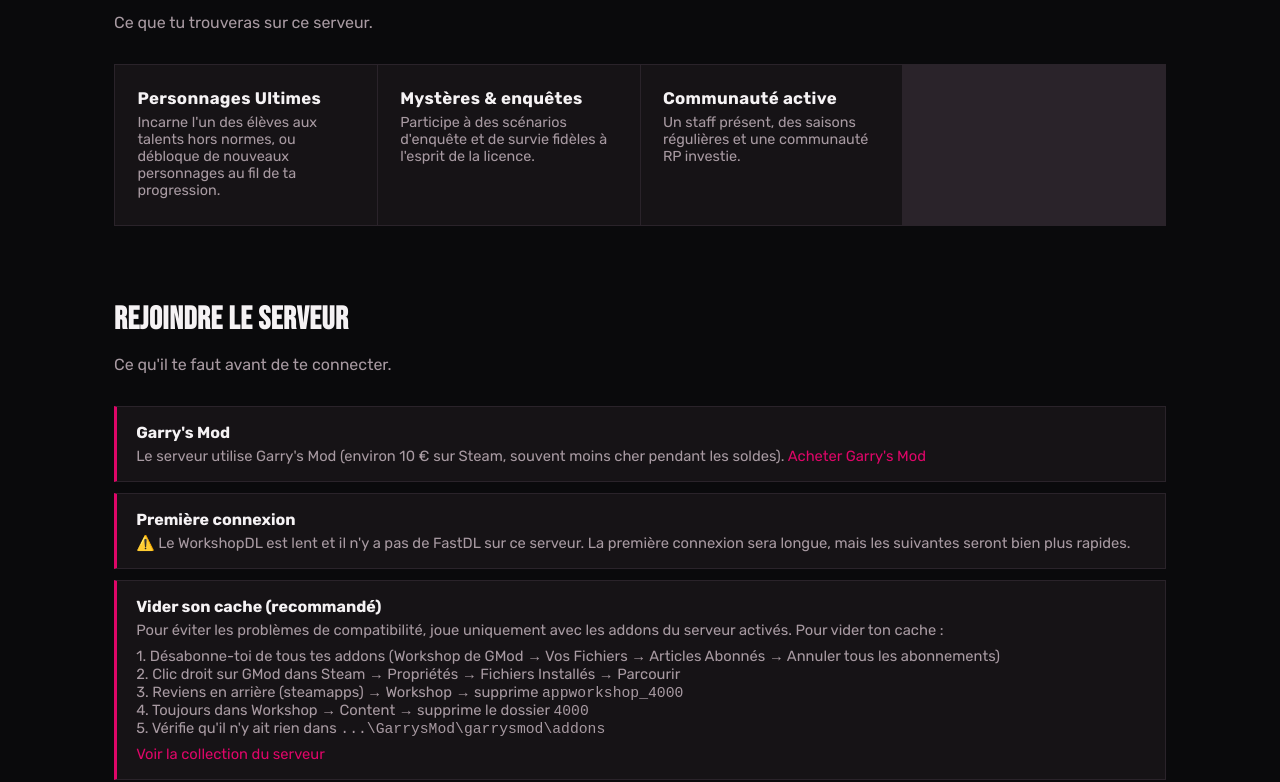
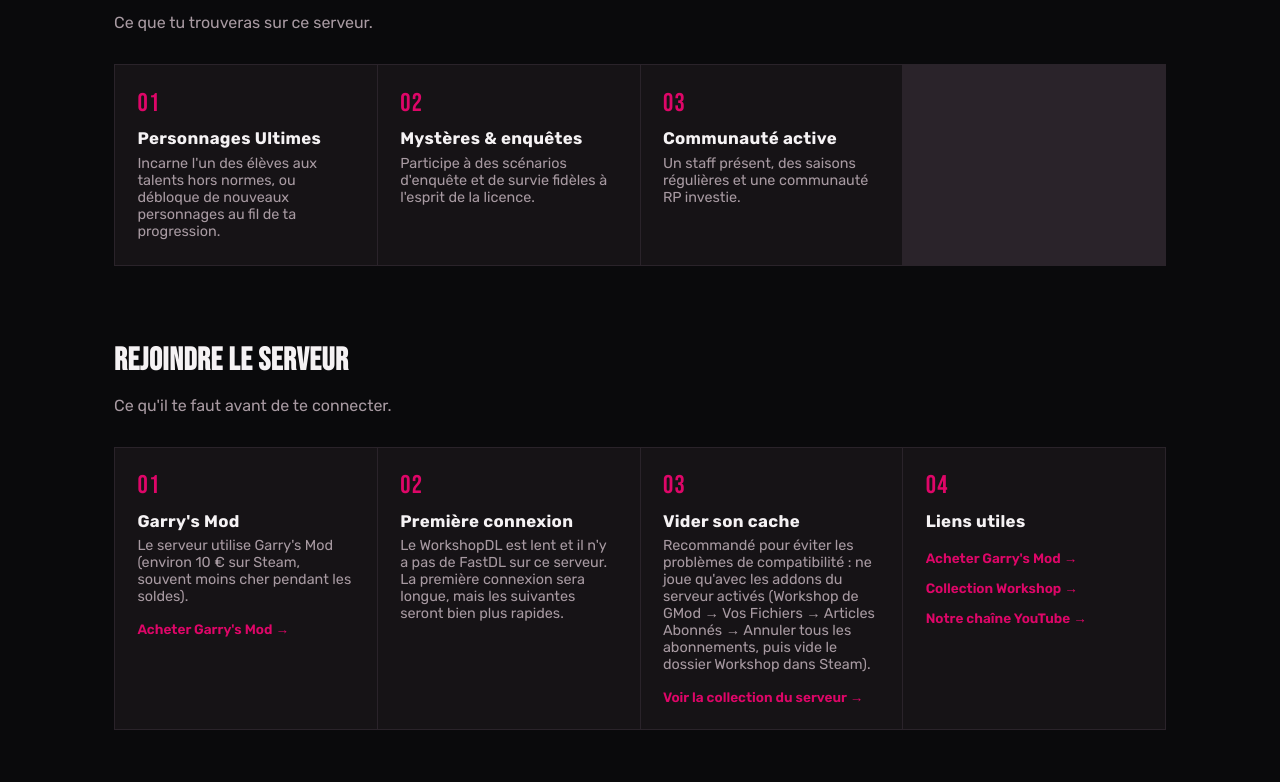
Before and after one commit to Katsu6624/danganronpa-rebirth-rp, a plain HTML site: page index.html in a window 1280 px wide. Shown: the part 717-1499 px from the top of the page. Drawn offline with Linux system fonts and the light colour scheme.

Commit message:
Unifie le style des sections de l'accueil en un seul systeme de cartes

```diff
--- a/css/style.css
+++ b/css/style.css
@@ -258,6 +258,27 @@ a {
   margin: 0.2rem 0;
 }
 
+.card-icon {
+  display: block;
+  font-family: 'Bebas Neue', sans-serif;
+  font-size: 1.6rem;
+  letter-spacing: 0.05em;
+  color: var(--red);
+  margin-bottom: 0.6rem;
+}
+
+.card-link {
+  display: inline-block;
+  margin-top: 0.8rem;
+  color: var(--red);
+  font-size: 0.85rem;
+  font-weight: 600;
+}
+
+.card-link:hover {
+  color: var(--text);
+}
+
 /* Character cards */
 .char-card {
   display: flex;
--- a/index.html
+++ b/index.html
@@ -53,14 +53,17 @@
     <p class="subtitle">Ce que tu trouveras sur ce serveur.</p>
     <div class="grid">
       <div class="card">
+        <span class="card-icon">01</span>
         <h3>Personnages Ultimes</h3>
         <p>Incarne l'un des élèves aux talents hors normes, ou débloque de nouveaux personnages au fil de ta progression.</p>
       </div>
       <div class="card">
+        <span class="card-icon">02</span>
         <h3>Mystères &amp; enquêtes</h3>
         <p>Participe à des scénarios d'enquête et de survie fidèles à l'esprit de la licence.</p>
       </div>
       <div class="card">
+        <span class="card-icon">03</span>
         <h3>Communauté active</h3>
         <p>Un staff présent, des saisons régulières et une communauté RP investie.</p>
       </div>
@@ -71,32 +74,33 @@
     <h2>Rejoindre le serveur</h2>
     <p class="subtitle">Ce qu'il te faut avant de te connecter.</p>
 
-    <div class="rules-list">
-      <div class="rule-item">
-        <h4>Garry's Mod</h4>
-        <p>Le serveur utilise Garry's Mod (environ 10 € sur Steam, souvent moins cher pendant les soldes). <a href="https://store.steampowered.com/app/4000/Garrys_Mod/" target="_blank" rel="noopener" style="color:var(--red);">Acheter Garry's Mod</a></p>
+    <div class="grid">
+      <div class="card">
+        <span class="card-icon">01</span>
+        <h3>Garry's Mod</h3>
+        <p>Le serveur utilise Garry's Mod (environ 10 € sur Steam, souvent moins cher pendant les soldes).</p>
+        <a class="card-link" href="https://store.steampowered.com/app/4000/Garrys_Mod/" target="_blank" rel="noopener">Acheter Garry's Mod →</a>
       </div>
-      <div class="rule-item">
-        <h4>Première connexion</h4>
-        <p>⚠️ Le WorkshopDL est lent et il n'y a pas de FastDL sur ce serveur. La première connexion sera longue, mais les suivantes seront bien plus rapides.</p>
+      <div class="card">
+        <span class="card-icon">02</span>
+        <h3>Première connexion</h3>
+        <p>Le WorkshopDL est lent et il n'y a pas de FastDL sur ce serveur. La première connexion sera longue, mais les suivantes seront bien plus rapides.</p>
       </div>
-      <div class="rule-item">
-        <h4>Vider son cache (recommandé)</h4>
-        <p>Pour éviter les problèmes de compatibilité, joue uniquement avec les addons du serveur activés. Pour vider ton cache :</p>
-        <p style="margin-top:0.5rem;">1. Désabonne-toi de tous tes addons (Workshop de GMod → Vos Fichiers → Articles Abonnés → Annuler tous les abonnements)<br>
-        2. Clic droit sur GMod dans Steam → Propriétés → Fichiers Installés → Parcourir<br>
-        3. Reviens en arrière (steamapps) → Workshop → supprime <code>appworkshop_4000</code><br>
-        4. Toujours dans Workshop → Content → supprime le dossier <code>4000</code><br>
-        5. Vérifie qu'il n'y ait rien dans <code>...\GarrysMod\garrysmod\addons</code></p>
-        <p style="margin-top:0.5rem;"><a href="https://steamcommunity.com/sharedfiles/filedetails/?id=3728047876" target="_blank" rel="noopener" style="color:var(--red);">Voir la collection du serveur</a></p>
+      <div class="card">
+        <span class="card-icon">03</span>
+        <h3>Vider son cache</h3>
+        <p>Recommandé pour éviter les problèmes de compatibilité : ne joue qu'avec les addons du serveur activés (Workshop de GMod → Vos Fichiers → Articles Abonnés → Annuler tous les abonnements, puis vide le dossier Workshop dans Steam).</p>
+        <a class="card-link" href="https://steamcommunity.com/sharedfiles/filedetails/?id=3728047876" target="_blank" rel="noopener">Voir la collection du serveur →</a>
       </div>
-    </div>
-
-    <h3 style="margin-top:2rem;">Liens utiles</h3>
-    <div class="btn-row">
-      <a class="btn btn-outline" href="https://store.steampowered.com/app/4000/Garrys_Mod/" target="_blank" rel="noopener">Acheter Garry's Mod</a>
-      <a class="btn btn-outline" href="https://steamcommunity.com/sharedfiles/filedetails/?id=3728047876" target="_blank" rel="noopener">Collection Workshop</a>
-      <a class="btn btn-outline" href="https://www.youtube.com/channel/UCEA-thobFR1baIsOYAiFSDw" target="_blank" rel="noopener">Notre chaîne YouTube</a>
+      <div class="card">
+        <span class="card-icon">04</span>
+        <h3>Liens utiles</h3>
+        <p>
+          <a class="card-link" href="https://store.steampowered.com/app/4000/Garrys_Mod/" target="_blank" rel="noopener">Acheter Garry's Mod →</a><br>
+          <a class="card-link" href="https://steamcommunity.com/sharedfiles/filedetails/?id=3728047876" target="_blank" rel="noopener">Collection Workshop →</a><br>
+          <a class="card-link" href="https://www.youtube.com/channel/UCEA-thobFR1baIsOYAiFSDw" target="_blank" rel="noopener">Notre chaîne YouTube →</a>
+        </p>
+      </div>
     </div>
   </section>
 
```
